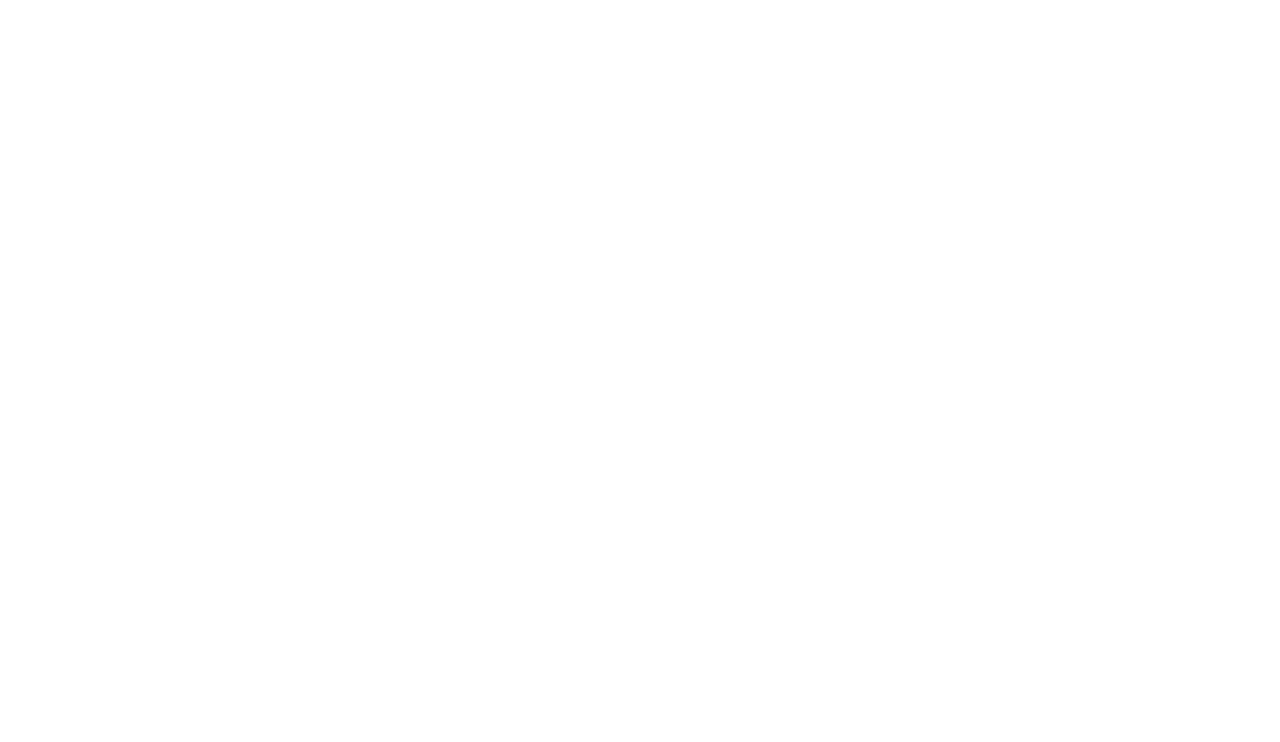
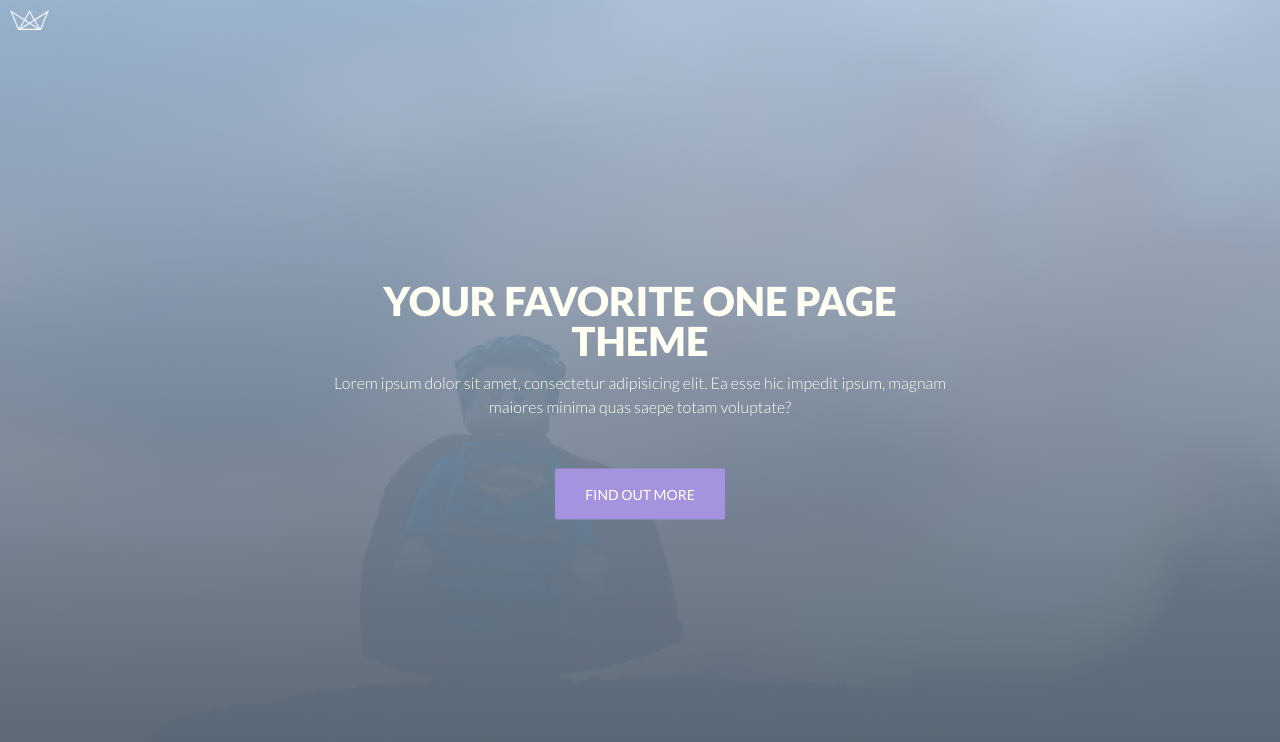
Before and after one commit to samovertonjr/sam-box, a website: page index.html in a window 1280 px wide. Drawn offline with Linux system fonts and the light colour scheme.

Commit message:
added header

```diff
--- a/index.html
+++ b/index.html
@@ -13,12 +13,34 @@
     <link rel="stylesheet" href="public/css/styles.css">
 
     <!--Icon-->
-    <link rel="shortcut icon" type="image/png" href="public/img/favicon.png">
+    <link rel="shortcut icon" type="image/png" href="public/img/logo-white.png">
 
     <title>Sam Box</title>
 </head>
 <body>
+    <header class="header">
+        <div class="header__logo-box">
+            <img src="public/img/logo-white.png" alt="Logo" class="header__logo">
+        </div>
 
+        <div class="header__text-box">
+            <div class="heading-primary">
+
+                <h1 class="heading-primary--main">Your Favorite One Page Theme</h1>
+
+                <h2 class="heading-primary--sub">Lorem ipsum dolor sit amet, consectetur adipisicing elit. Ea esse hic impedit ipsum, magnam maiores minima quas saepe totam voluptate?
+                </h2>
+
+            </div>
+
+            <a href="#" class="btn  btn--accent">Find out more</a>
+        </div>
+
+    </header>
+
+    <main>
+
+    </main>
 
 </body>
 </html>
--- a/sass/abstracts/_variables.scss
+++ b/sass/abstracts/_variables.scss
@@ -1,5 +1,6 @@
 //Template colors
-$color-primary: #566270;
+$color-primary-dark: #566270;
+$color-primary-light: #A8C4DE;
 $color-accent: #A593E0;
 $color-grey-light: #E0E3DA;
 $color-white: #FFFFF3;
--- /dev/null
+++ b/sass/base/_typography.scss
@@ -0,0 +1,25 @@
+body {
+  font-family: "Lato", sans-serif;
+  font-weight: 400;
+  line-height: 1.5;
+  color: $color-white;
+}
+
+.heading-primary {
+  color: $color-white;
+  margin-bottom: 5rem;
+
+  &--main {
+    text-transform: uppercase;
+    font-size: 4rem;
+    font-weight: 900;
+    line-height: 1;
+    margin-bottom: 1rem;
+  }
+
+  &--sub {
+    font-size: 1.6rem;
+    font-weight: 300;
+
+  }
+}
--- /dev/null
+++ b/sass/components/_button.scss
@@ -0,0 +1,24 @@
+.btn {
+  &:link,
+  &:visited {
+    text-transform: uppercase;
+    text-decoration: none;
+    padding: 1.5rem 3rem;
+    display: inline-block;
+    border-radius: .2rem;
+    position: relative;
+    font-size: 1.4rem;
+
+  }
+
+    &--accent {
+      background-color: $color-accent;
+      color: $color-white;
+
+      transition: all .3s;
+    }
+
+    &:hover {
+      background-color: darken($color-accent, 10%);
+    }
+}
--- /dev/null
+++ b/sass/layout/_header.scss
@@ -0,0 +1,32 @@
+// Header has it's own layout
+
+.header {
+  height: 100vh;
+  background: linear-gradient(
+              to bottom,
+              rgba($color-primary-light, 0.8),
+              rgba($color-primary-dark, 1)),
+              url("../img/super-man-hero.jpg")
+              top;
+  background-size: cover;
+  position: relative;
+
+  &__logo {
+    height: 2rem;
+  }
+
+  &__logo-box {
+    position: absolute;
+    top: 1rem;
+    left: 1rem;
+  }
+
+  &__text-box {
+    position: absolute;
+    top: 50%;
+    left: 50%;
+    transform: translate(-50%, -50%);
+    text-align: center;
+  }
+
+} //end .header
--- a/sass/main.scss
+++ b/sass/main.scss
@@ -0,0 +1,14 @@
+
+@import "abstracts/mixins";
+@import "abstracts/variables";
+
+@import "base/base";
+@import "base/typography";
+@import "base/utilties";
+
+@import "components/button";
+
+@import "layout/grid";
+@import "layout/header";
+
+@import "pages/home";
```
Also changed, not shown: public/css/styles.css, public/img/logo-white.png (added), public/img/super-man-hero.jpg (added), sass/base/_utilties.scss (added), sass/pages/_home.scss (added).
